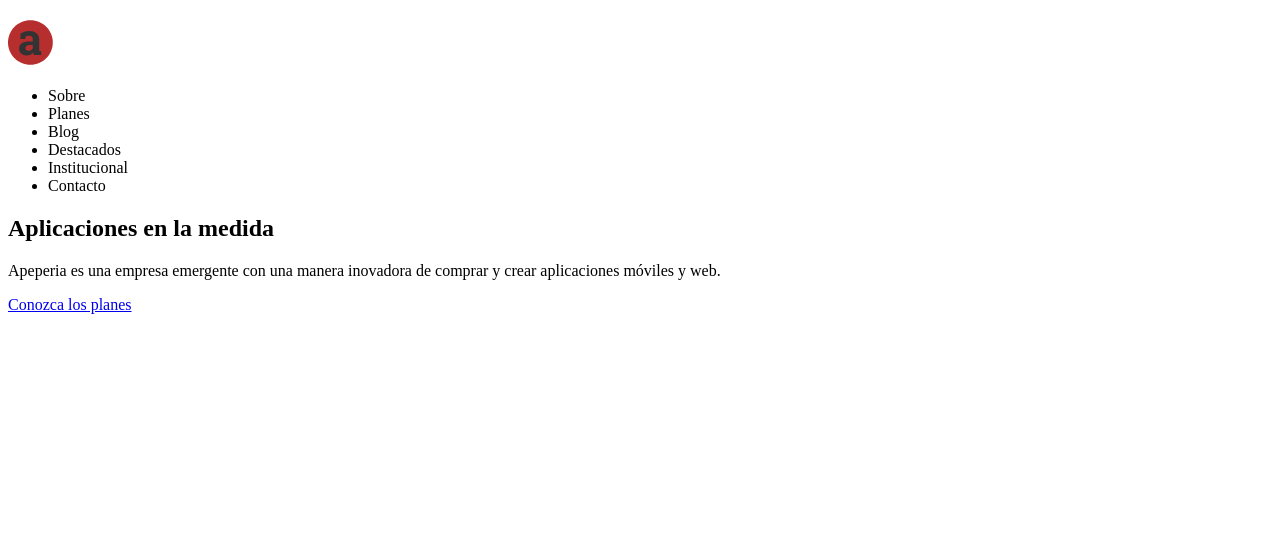
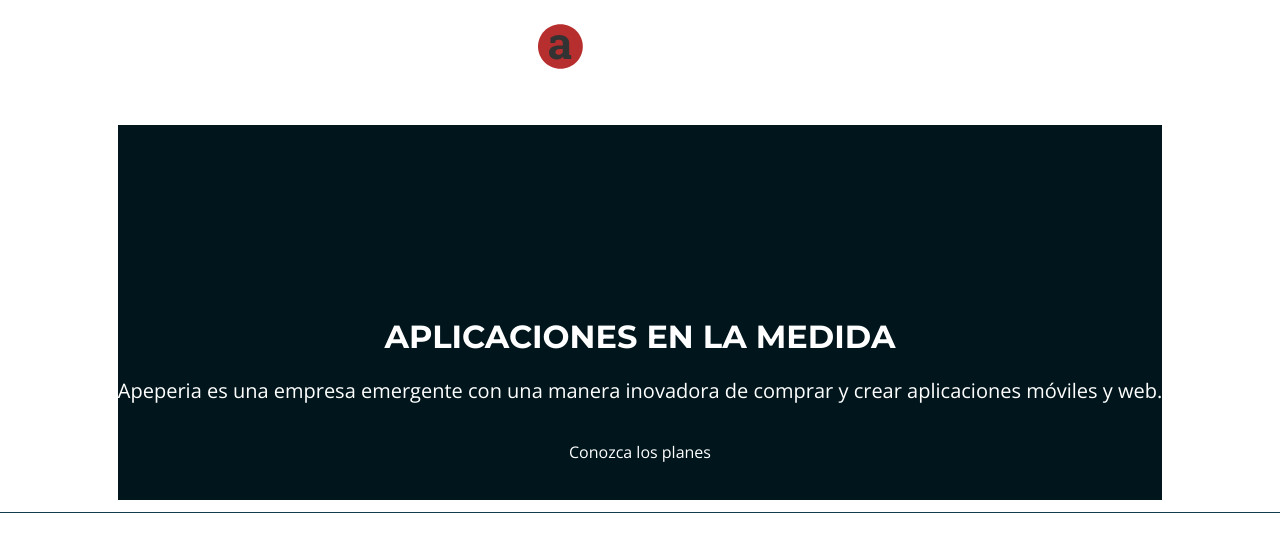
Before and after one commit to meli-morenooo/apeperia, a plain HTML site: page index.html in a window 1280 px wide. Drawn offline with nearby package versions, Linux system fonts and the light colour scheme.

Commit message:
Utilizando reset.css

```diff
--- /dev/null
+++ b/css/bases.css
@@ -0,0 +1,3 @@
+body{
+    font-family: 'Open Sans', sans-serif;
+}
--- a/css/llamada.css
+++ b/css/llamada.css
@@ -2,12 +2,9 @@
     display: flex;
     flex-direction: column;
     align-items: center;
-
     color: #FFFFFF;
     text-align: center;
-
     background-color: #00161C;
-
     padding-top: 12.25rem;
     padding-bottom: 2.5rem;
 }
@@ -17,14 +14,12 @@
     font-size: 2rem;
     font-weight: 700;
     text-transform: uppercase;
-
     margin-bottom: 1.5rem;
 }
 
 .llamada__texto {
     font-size: 1.25rem;
     line-height: normal;
-
     margin: 0 auto 2.5rem;
 }
 
--- a/index.html
+++ b/index.html
@@ -1,29 +1,34 @@
 <!DOCTYPE html>
-<html lang="en">
+<html>
 <head>
     <meta charset="UTF-8">
-    <meta http-equiv="X-UA-Compatible" content="IE=edge">
-    <meta name="viewport" content="width=device-width, initial-scale=1.0">
     <title>Home | Apeperia</title>
+    <link href="https://fonts.googleapis.com/css2?family=Montserrat:wght@300;400;700&family=Open+Sans:wght@300;400;700&display=swap" rel="stylesheet">
+    <link href="css/reset.css" rel="stylesheet">
+    <link href="css/llamada.css" rel="stylesheet">
+    <link href="css/head.css" rel="stylesheet">
+    <link href="css/bases.css" rel="stylesheet">
+    <!-- <link href="css/planes.css" rel="stylesheet"> -->
 </head>
 <body>
-    <header>
-        <img src="img/logo-apeperia.svg" alt="Logo de Apeperia">
-        <nav>
+    <header class="head">
+        <img class="head__logo" src="img/logo-apeperia.svg" alt="Logo de Apeperia">
+        <nav class="head__navegacion">
             <ul>
-                <li><a href="#"></a>Sobre</li>
-                <li><a href="#"></a>Planes</li>
-                <li><a href="#"></a>Blog</li>
-                <li><a href="#"></a>Destacados</li>
-                <li><a href="#"></a>Institucional</li>
-                <li><a href="#"></a>Contacto</li>
+                <li class="head__enlace"><a href="#"></a>Sobre</li>
+                <li class="head__enlace"><a href="#"></a>Planes</li>
+                <li class="head__enlace"><a href="#"></a>Blog</li>
+                <li class="head__enlace"><a href="#"></a>Destacados</li>
+                <li class="head__enlace"><a href="#"></a>Institucional</li>
+                <li class="head__enlace"><a href="#"></a>Contacto</li>
             </ul>
         </nav>
+
         <main>
-            <section>
-                <h1>Aplicaciones en la medida</h1>
-                <p>Apeperia es una empresa emergente con una manera inovadora de comprar y crear aplicaciones móviles y web.</p>
-                <a href="#">Conozca los planes</a>
+            <section class="llamada">
+                <h1 class="llamada__titulo">Aplicaciones en la medida</h1>
+                <p class="llamada__texto">Apeperia es una empresa emergente con una manera inovadora de comprar y crear aplicaciones móviles y web.</p>
+                <a class="llamada__boton" href="#">Conozca los planes</a>
             </section>
         </main>
     </header>
```
Also changed, not shown: css/head.css (+0 -8 lines).
